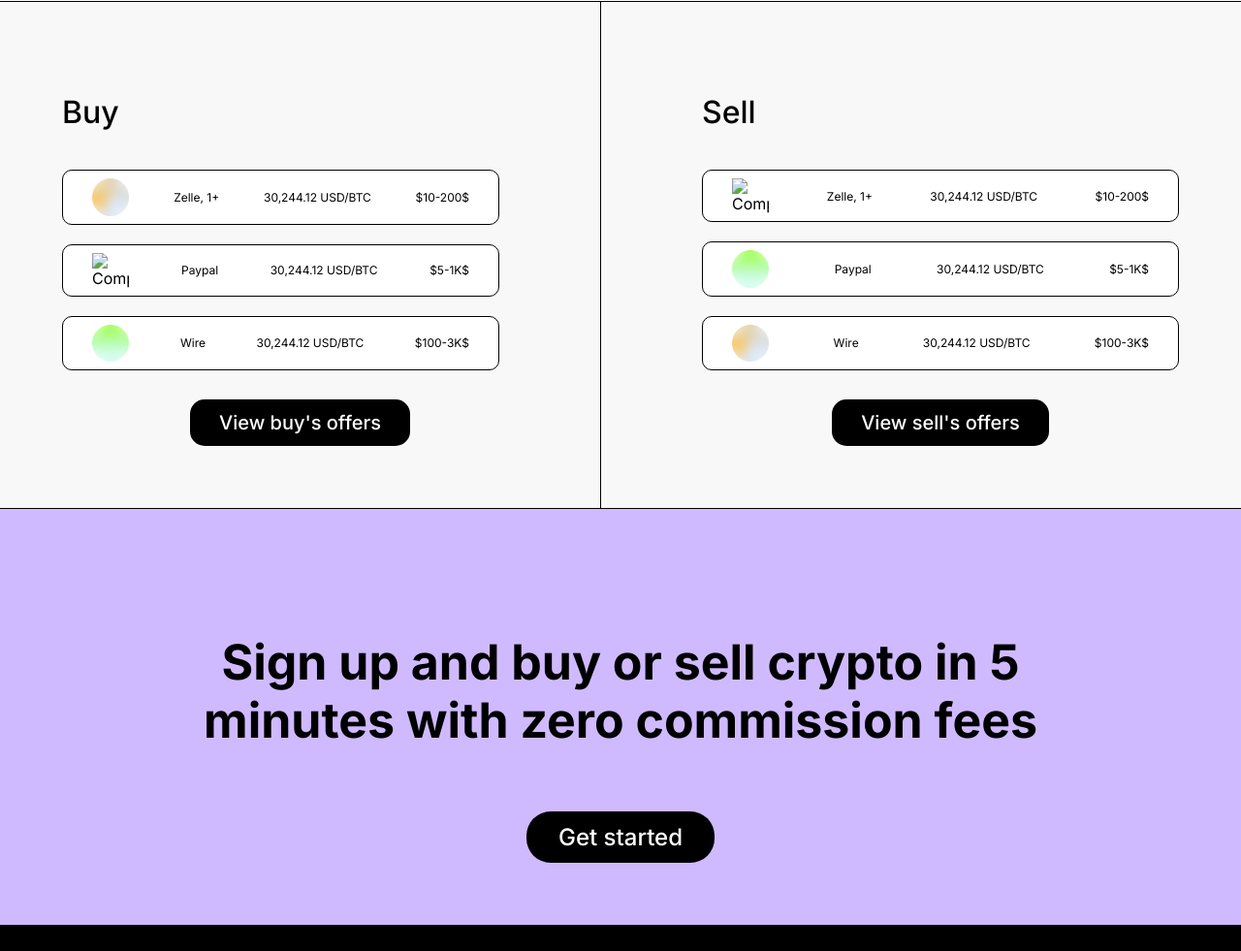
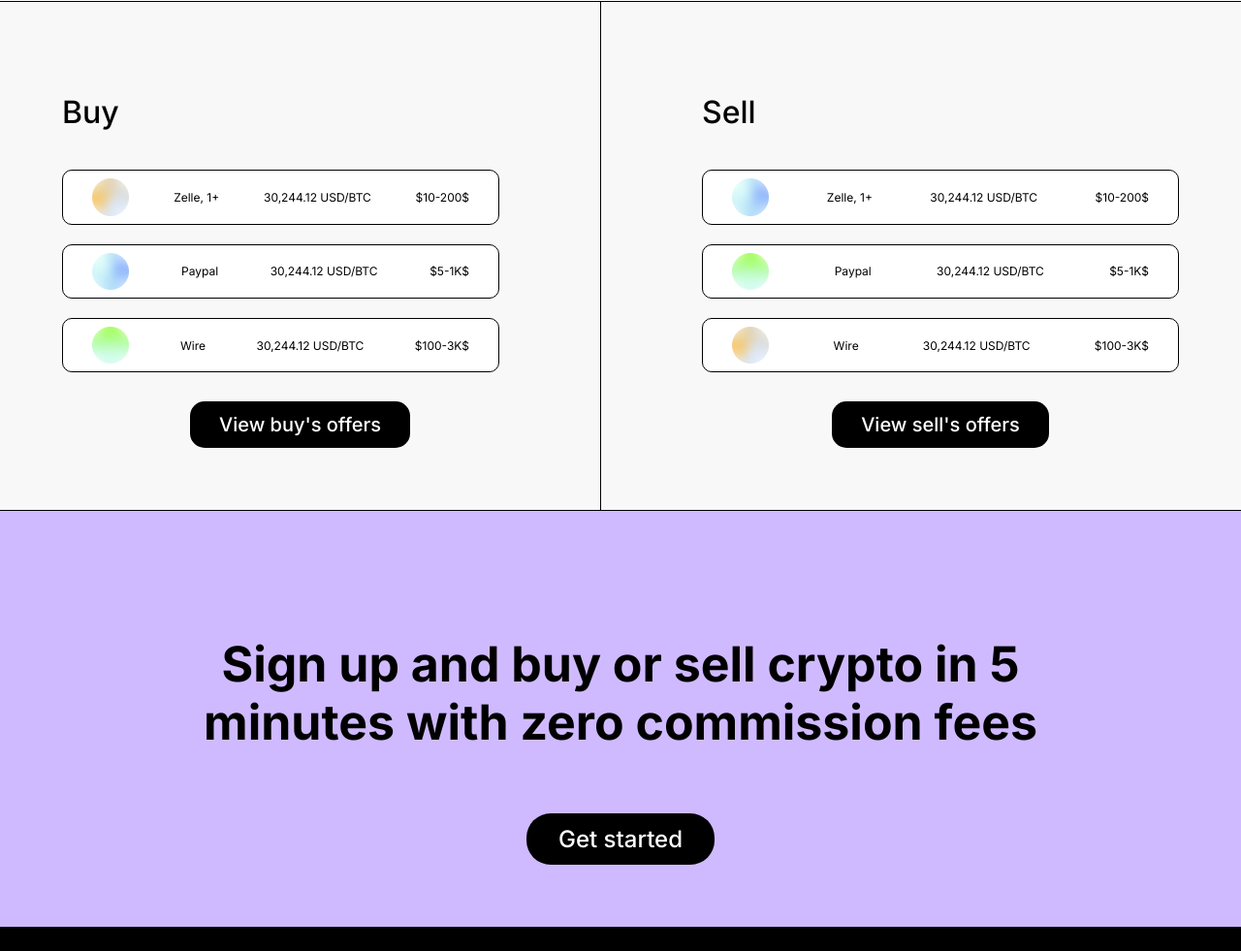
Before and after one commit to farju947/ASSIGNMENT-1, a plain HTML site: page index.html in a window 1280 px wide. Shown: the part 1912-2893 px from the top of the page at 97% size. Drawn offline with Linux system fonts and the light colour scheme.

Commit message:
first assignment done

```diff
--- a/index.html
+++ b/index.html
@@ -135,7 +135,7 @@
                     <p>&dollar;10-200&dollar;</p>
                 </div>
                 <div>
-                    <img src="Component 1 (1).png" alt="Component">
+                    <img src="Component 2).png" alt="Component">
                     <p>Paypal</p>
                     <p>30,244.12 USD/BTC</p>
                     <p>&dollar;5-1K&dollar;</p>
@@ -158,7 +158,7 @@
 
             <div class="sell-details">
                 <div>
-                    <img src="Component 1 (1).png" alt="Component">
+                    <img src="Component 2).png" alt="Component">
                         <p>Zelle, 1+</p>
                         <p>30,244.12 USD/BTC</p>
                         <p>&dollar;10-200&dollar;</p>
```
Also changed, not shown: Component 2).png (renamed from Component 2.png).
